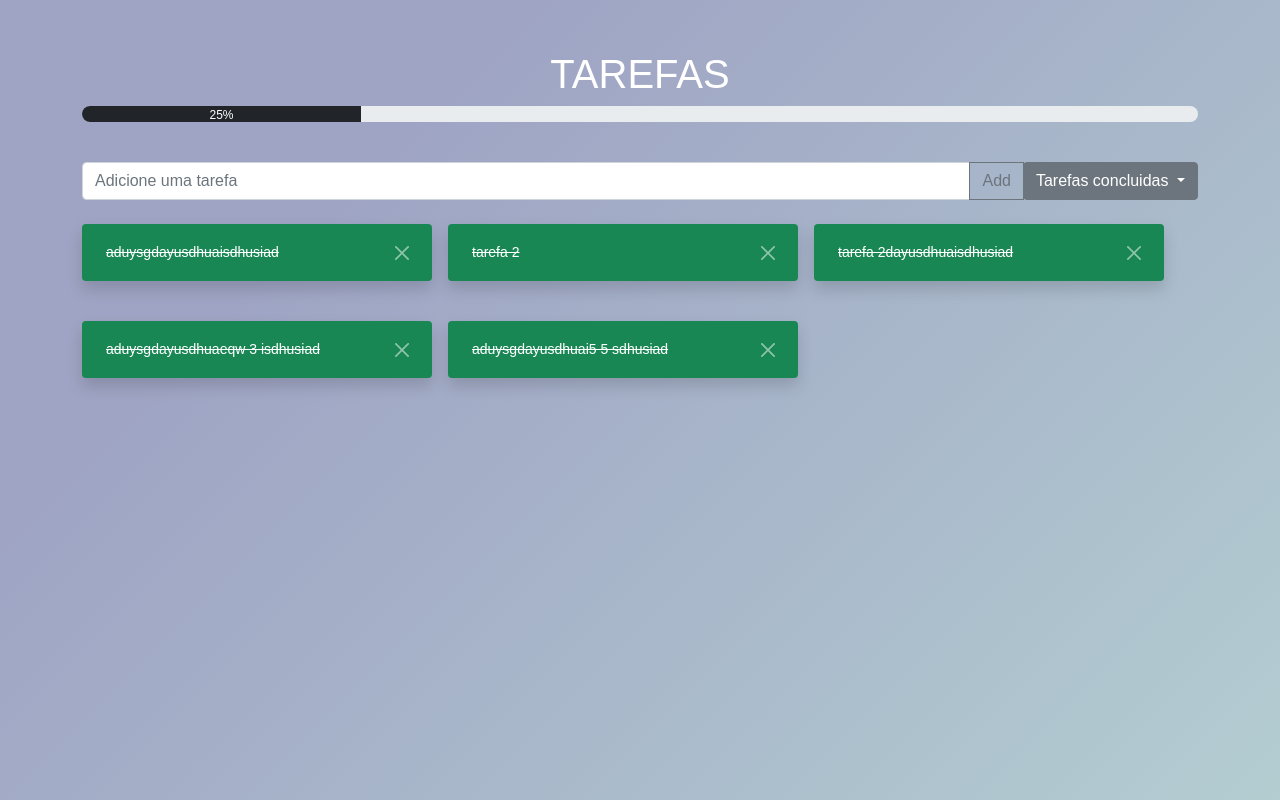
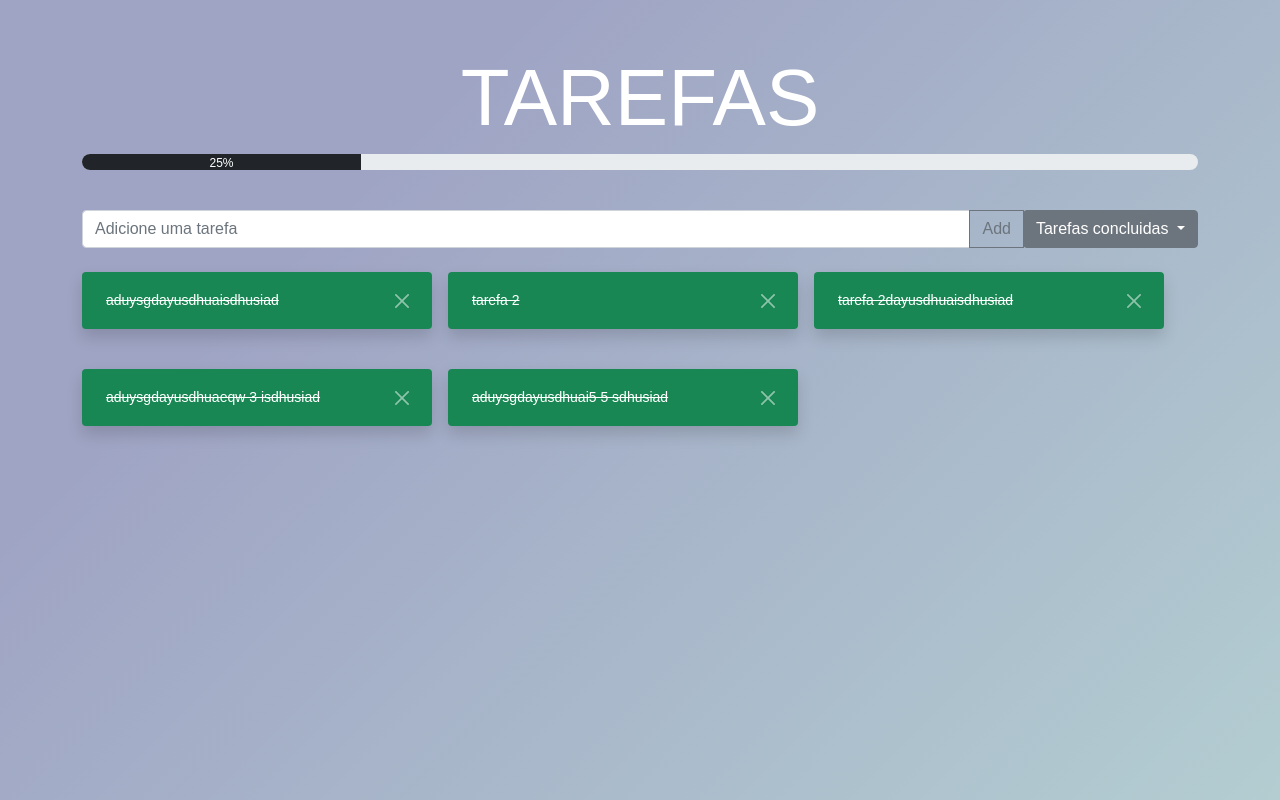
Before and after one commit to arthurlbo/To-Do-List, a website built with Vite: page index.html in a window 1280 px wide. Built offline with nearby package versions, Linux system fonts and the light colour scheme.

Commit message:
titulo maior

```diff
--- a/index.html
+++ b/index.html
@@ -16,7 +16,7 @@
     <body>
         <main>
             <div class="container">
-                <h1 class="titulo text-center">TAREFAS</h1>
+                <h1 class="display-1 titulo text-center">TAREFAS</h1>
 
                 <div class="progress">
                     <div
```
